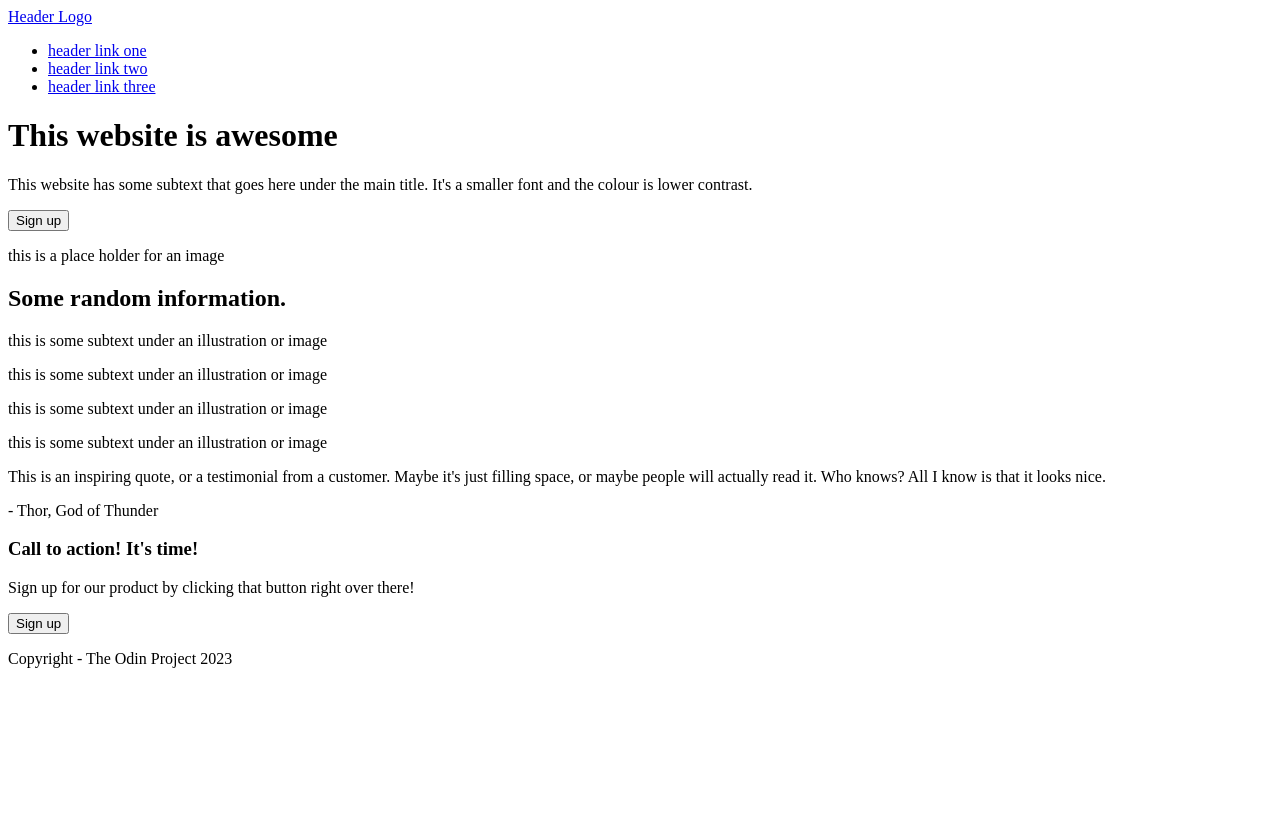
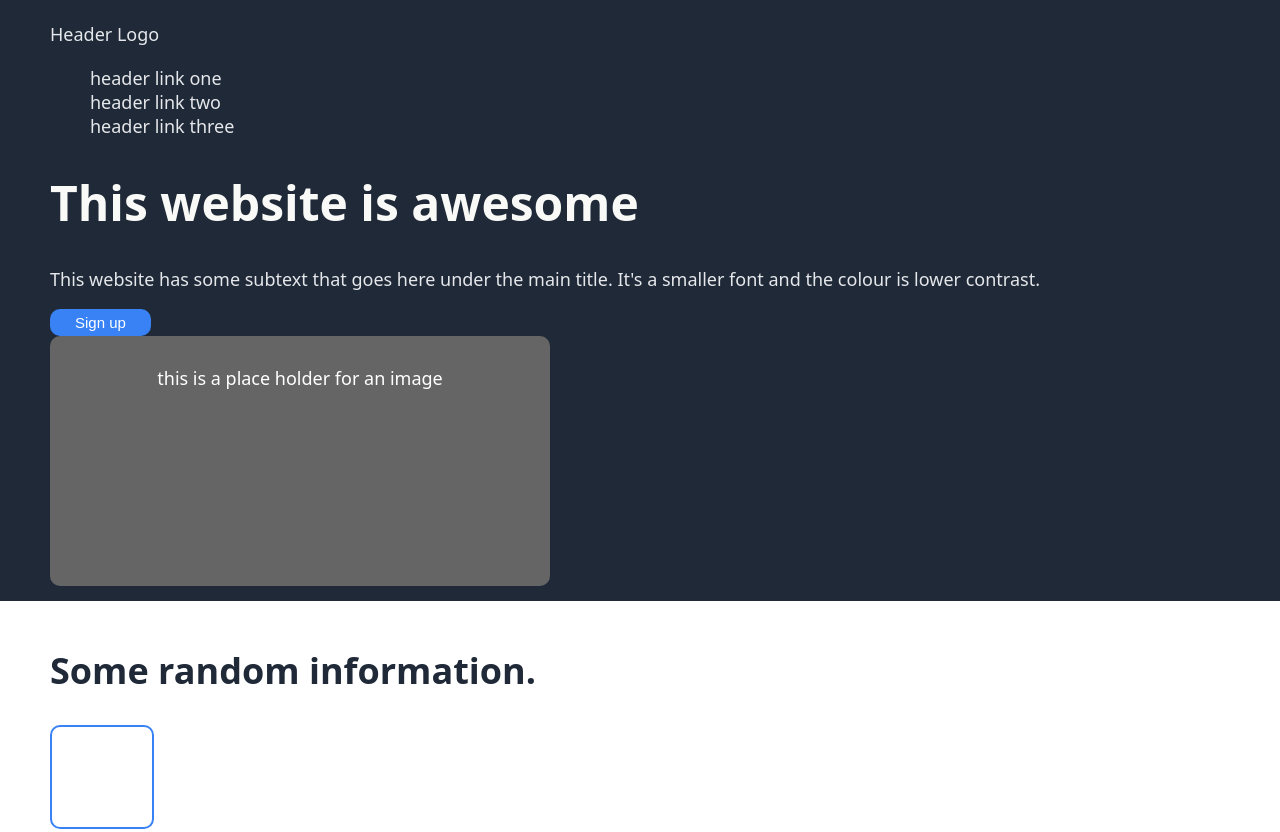
Before and after one commit to otherdcn/top-landing-page, a plain HTML site: page index.html in a window 1280 px wide. Shown: the top 832 px of the page. Before the commit the page ends 800 px from the top, so only its background shows below. Drawn offline with Linux system fonts and the light colour scheme.

Commit message:
Tweak index.html and add visual css styling

```diff
--- a/index.html
+++ b/index.html
@@ -10,7 +10,7 @@
   <body>
     <div class="header">
       <div class="links">
-        <div class="left-links"><a href="#">Header Logo</a></div>
+        <div class="left-links logo"><a href="#">Header Logo</a></div>
         <div class="right-links">
           <ul>
             <li><a href="#">header link one</a></li>
@@ -23,8 +23,8 @@
       <div class="hero">
         <h1>This website is awesome</h1>
         <p>This website has some subtext that goes here under the main title. It's a smaller font and the colour is lower contrast.</p>
-        <button>Sign up</button>
-        <div class="placeholder-images">
+        <button class="button">Sign up</button>
+        <div class="placeholder-image">
           <p>this is a place holder for an image</p>
         </div>
       </div>
@@ -51,8 +51,12 @@
     </div>
 
     <div class="quotes">
-      <p class="qoute">This is an inspiring quote, or a testimonial from a customer. Maybe it's just filling space, or maybe people will actually read it. Who knows? All I know is that it looks nice.</p>
-      <p class="author">- Thor, God of Thunder</p>
+      <p id="quote-text">
+        This is an inspiring quote, or a testimonial from a customer. Maybe it's just filling space, or maybe people will actually read it. Who knows? All I know is that it looks nice.
+      </p>
+      <p id="author">
+        - Thor, God of Thunder
+      </p>
     </div>
 
     <div class="call-to-action">
@@ -61,7 +65,7 @@
           <h3>Call to action! It's time!</h3>
           <p>Sign up for our product by clicking that button right over there!</p>
         </div>
-        <button>Sign up</button>
+        <button class="button">Sign up</button>
       </div>
     </div>
 
--- a/styles.css
+++ b/styles.css
@@ -0,0 +1,132 @@
+html {
+  margin: 0;
+  padding: 0;
+  font-family: system-ui, -apple-system, BlinkMacSystemFont, 'Segoe UI', Roboto, Oxygen, Ubuntu, Cantarell, 'Open Sans', 'Helvetica Neue', sans-serif;
+  background-color: #1F2937;
+}
+
+body {
+  margin: 0;
+  padding: 0;
+}
+
+.header, .info, .quotes, .call-to-action, .footer {
+  padding: 15px 50px;
+}
+
+.header, .footer {
+  background-color: #1F2937;
+}
+
+.hero h1 {
+  font-size: 48px;
+  font-weight: bolder;
+  color: #f9faf8;
+}
+
+.logo {
+  font-size: 24px;
+  font-weight: normal;
+  color: #f9faf8;
+}
+
+.links ul, .links a, .hero p, .footer {
+  list-style: none;
+  text-decoration: none;
+  font-weight: normal;
+  color: #e5e7eb;
+  font-size: 18px;
+}
+
+.info, .call-to-action {
+  background-color: #fff;
+}
+
+.button, .modal {
+  background-color: #3882f6;
+}
+
+.hero button {
+  border: none;
+}
+
+button {
+  border-radius: 10px;
+  color: white;
+  padding: 5px 25px;
+  text-align: center;
+  text-decoration: none;
+  font-size: 15px;
+}
+
+.placeholder-image {
+  background-color: #656565;
+  border-radius: 10px;
+  width: 500px;
+  height: 250px;
+}
+
+.placeholder-image  p {
+  color: #fff;
+  padding: 30px;
+  margin: auto 0;
+  text-align: center;
+}
+
+.info h2 {
+  font-size: 36px;
+  font-weight: bolder;
+  color: #1F2937;
+}
+
+.info .subtext {
+  color: #656565;
+}
+
+.image-box {
+  border: #3882f6 solid 2px;
+  border-radius: 10px;
+  width: 100px;
+  height: 100px;
+}
+
+.quotes {
+  background-color: #e5e7eb;
+}
+
+#quote-text {
+  font-style: italic;
+}
+
+#author {
+  font-weight: bold;
+}
+
+.call-to-action {
+  color: #f9faf8;
+}
+
+.modal .button {
+  border: #fff solid 2px;
+}
+
+.modal {
+  padding: 25px;
+  width: 750px;
+  height: 150px;
+  margin: auto;
+  border-radius: 10px;
+}
+
+.header {
+}
+
+.hero {
+}
+
+.info {
+}
+
+.footer {
+  text-align: center;
+}
```
